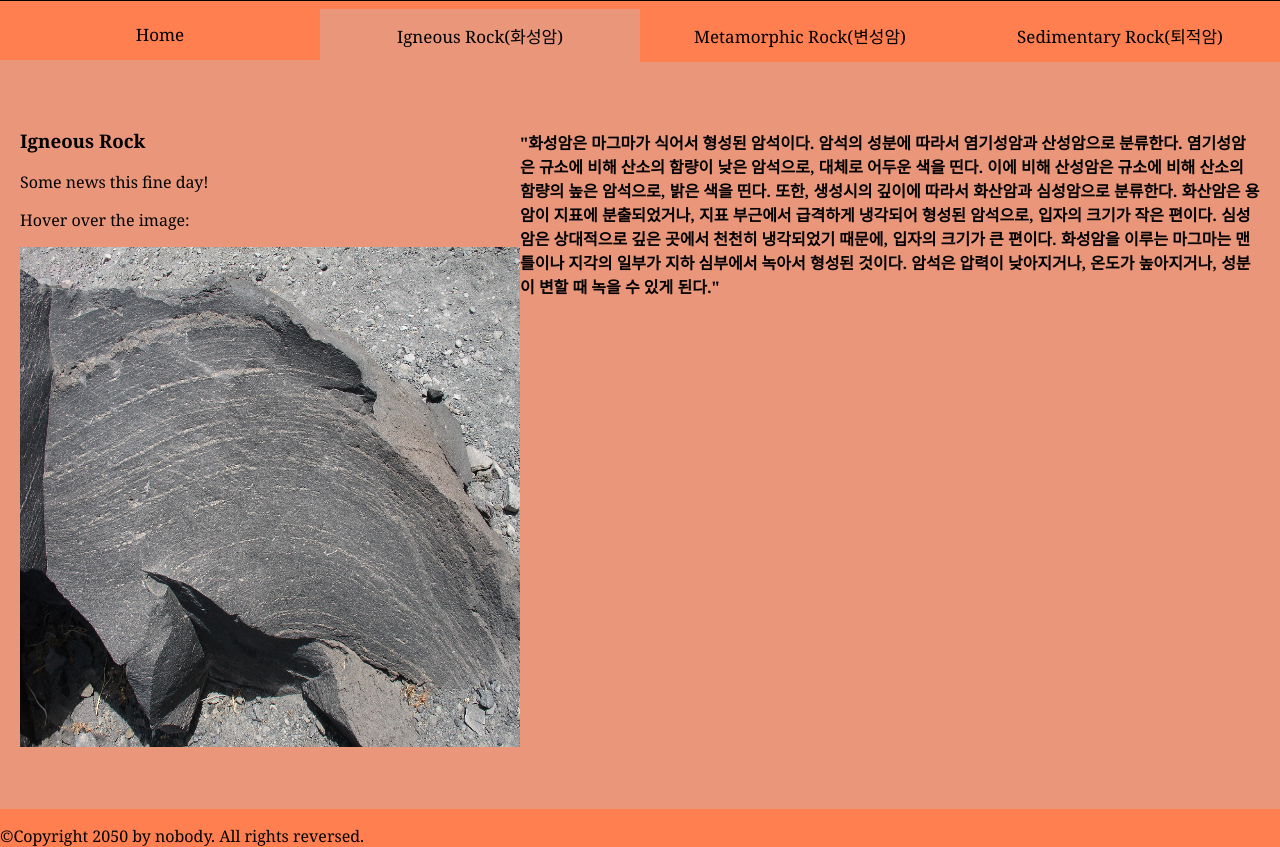
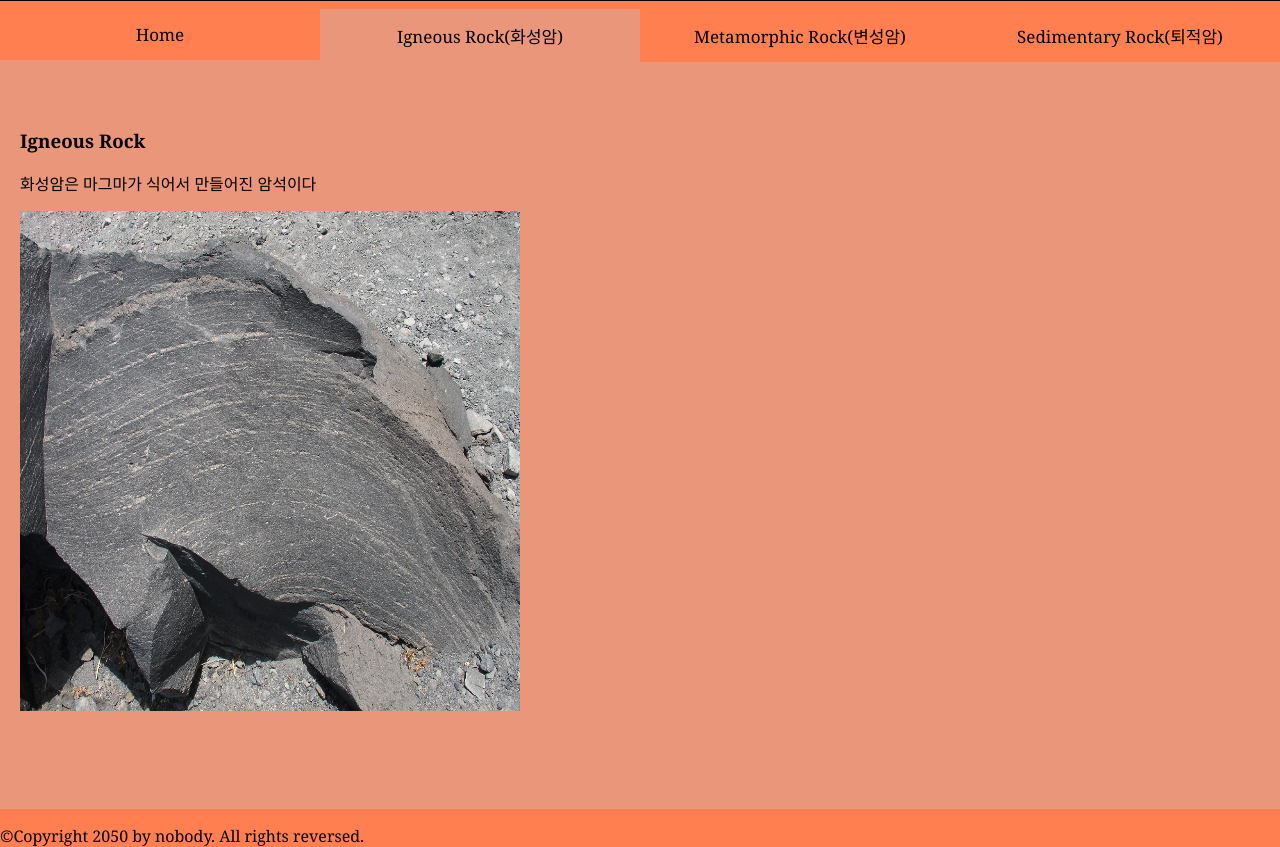
Before and after one commit to cwnujh/cwnujh.github.io, a plain HTML site: page index.html in a window 1280 px wide. Both pictures are taken after a click on the button "Igneous Rock(화성암)". Shown: the part 89-936 px from the top of the page. Drawn offline with Linux system fonts and the light colour scheme; a web font is replaced by a local one.

Commit message:
Update index.html

```diff
--- a/index.html
+++ b/index.html
@@ -101,23 +101,16 @@
         <div class="col">
             <div>
                 <h3>Igneous Rock</h3>
-                <p>Some news this fine day!</p>
+                <p>화성암은 마그마가 식어서 만들어진 암석이다</p>
                 <div>
-                    <p>Hover over the image:</p>
+                    <p></p>
 
                     <img src="Rock.jpg" alt="화성암" width="500" height="500">
                     <!--이미지 출처:https://ko.wikipedia.org/wiki/%ED%99%94%EC%84%B1%EC%95%94 -->
                 </div>
             </div>
             <div>
-                <h4>"화성암은 마그마가 식어서 형성된 암석이다.
-                    암석의 성분에 따라서 염기성암과 산성암으로 분류한다.
-                    염기성암은 규소에 비해 산소의 함량이 낮은 암석으로, 대체로 어두운 색을 띤다.
-                    이에 비해 산성암은 규소에 비해 산소의 함량의 높은 암석으로, 밝은 색을 띤다.
-                    또한, 생성시의 깊이에 따라서 화산암과 심성암으로 분류한다.
-                    화산암은 용암이 지표에 분출되었거나, 지표 부근에서 급격하게 냉각되어 형성된 암석으로, 입자의 크기가 작은 편이다.
-                    심성암은 상대적으로 깊은 곳에서 천천히 냉각되었기 때문에, 입자의 크기가 큰 편이다.
-                    화성암을 이루는 마그마는 맨틀이나 지각의 일부가 지하 심부에서 녹아서 형성된 것이다. 암석은 압력이 낮아지거나, 온도가 높아지거나, 성분이 변할 때 녹을 수 있게 된다."</h4>
+                <h4></h4>
             </div>
         </div>
     </div>
```
